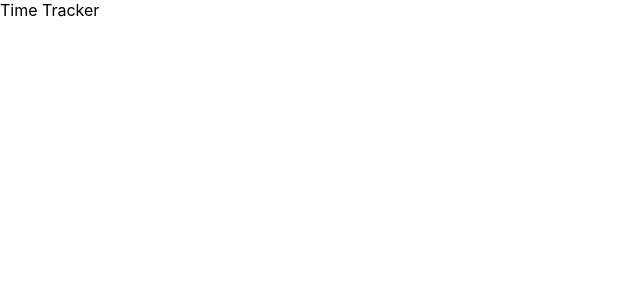
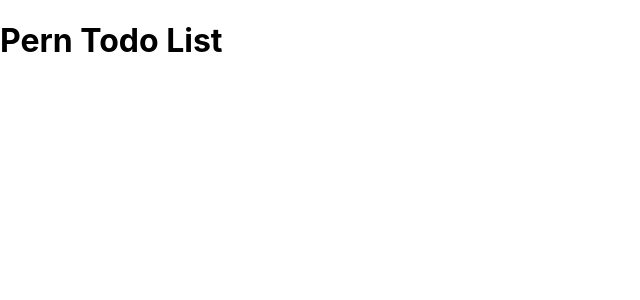
Before and after one commit to Farnooshmo/time-tracker, a React (Create React App) app in the folder client/: page / in a window 1280 px wide. Shown: the top 300 px of the page, without its empty margins (0-640 px from the left). Built offline with nearby package versions, Linux system fonts and the light colour scheme.

Commit message:
importing inputtodo into app.js

```diff
--- a/client/src/App.js
+++ b/client/src/App.js
@@ -1,10 +1,14 @@
+import React, { Fragment } from "react";
 import './App.css';
-
+import InputTodo from "./components/InputTodo";
 function App() {
   return (
-    <div className="App">
-Time Tracker
+    <Fragment>
+    <div className="container">
+      <InputTodo />
+
     </div>
+  </Fragment>
   );
 }
 
--- a/client/src/components/InputTodo.js
+++ b/client/src/components/InputTodo.js
@@ -1,9 +1,10 @@
-import React, { Fragment, useState } from "react";
+import React, { Fragment } from "react";
+const InputTodo = () => {
 return (
     <Fragment>
       <h1 className="text-center mt-5">Pern Todo List</h1>
 
     </Fragment>
   );
-
+};
 export default InputTodo;
```
